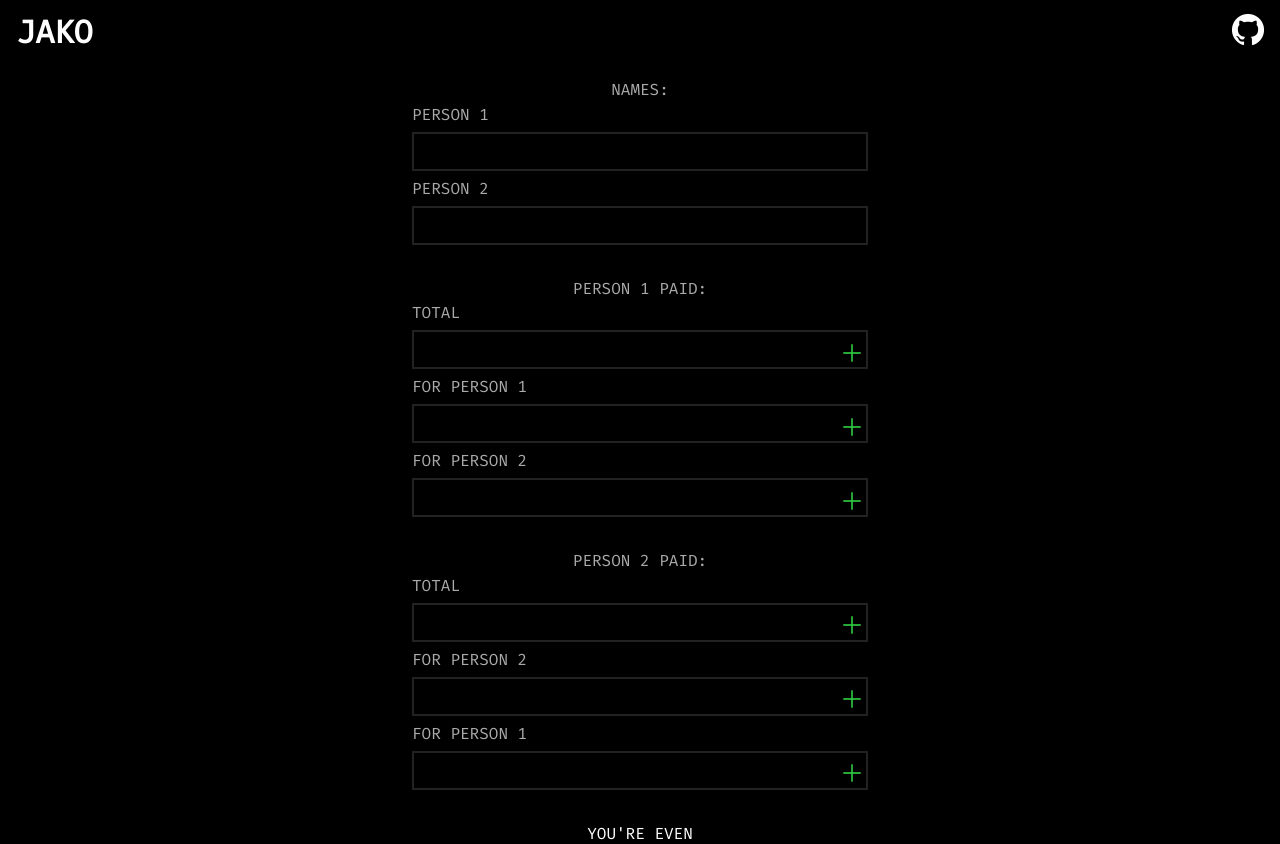
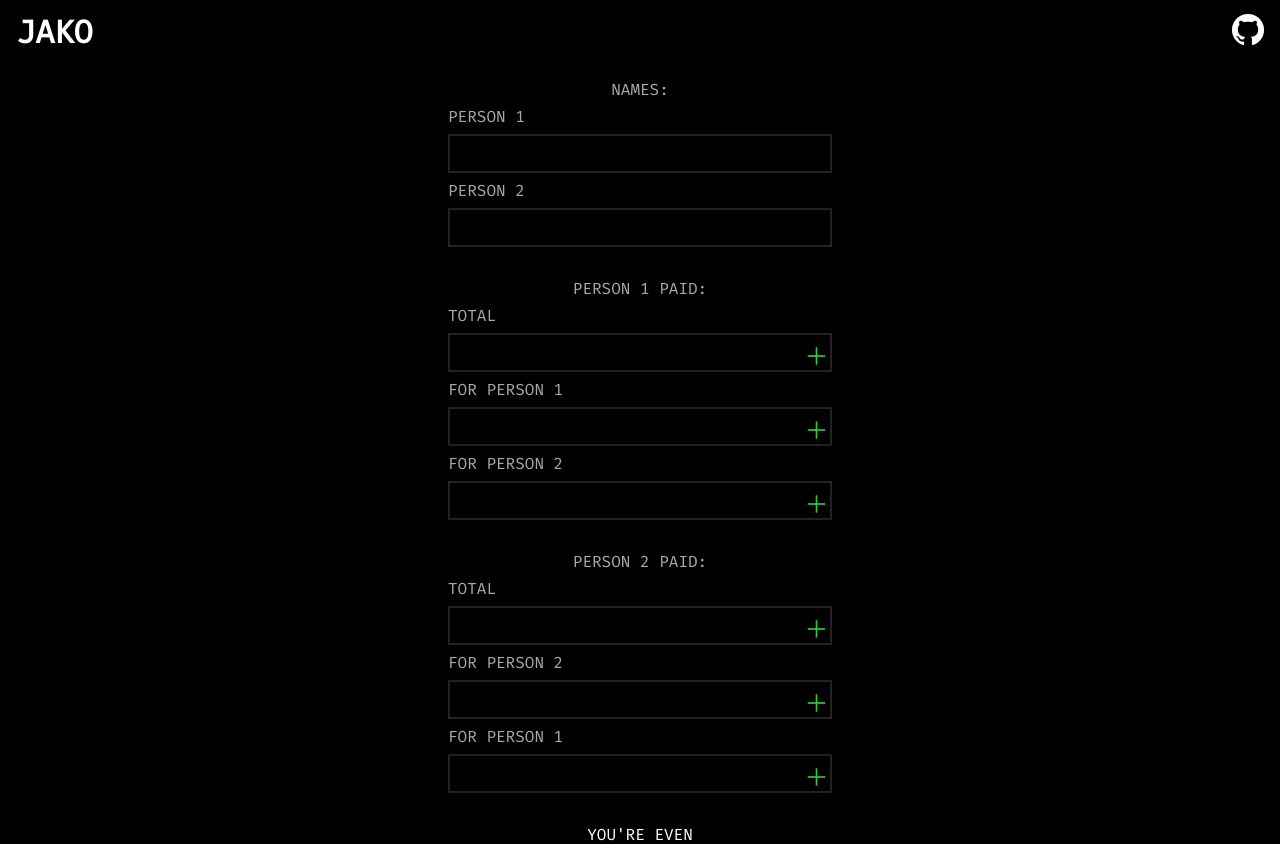
Before and after one commit to 0LL1/jako, a Svelte app: page / in a window 1280 px wide. Built offline with nearby package versions, Linux system fonts and the light colour scheme.

Commit message:
polishing

```diff
--- a/src/App.svelte
+++ b/src/App.svelte
@@ -1,5 +1,5 @@
 <script>
-  import { slide } from "svelte/transition";
+  import { fade, slide } from "svelte/transition";
   import { reduced, calculateDifference } from "./utils";
   import Number from "./Number.svelte";
   import Name from "./Name.svelte";
@@ -70,7 +70,7 @@
 
   main {
     margin: 2rem auto;
-    max-width: 30rem;
+    max-width: 25rem;
   }
 
   form {
@@ -80,6 +80,7 @@
 
   fieldset {
     margin: 1rem 0;
+    padding: 0.5rem;
     text-align: left;
     border: none;
   }
@@ -101,7 +102,7 @@
   }
 </style>
 
-<header>
+<header transition:fade={{ duration: 1000 }}>
   <h1>jako</h1>
   <a
     href="https://github.com/0LL1/jako"
@@ -111,7 +112,7 @@
   </a>
 </header>
 
-<main>
+<main transition:fade={{ duration: 1000 }}>
   <form>
     <fieldset>
       <legend>names:</legend>
@@ -124,7 +125,7 @@
       <Number label="total" bind:arr={oneTotal} bind:warning={oneWarning} />
 
       {#if oneWarning}
-        <p transition:slide class="warning">{oneWarning}</p>
+        <p transition:slide={{ duration: 200 }} class="warning">{oneWarning}</p>
       {/if}
 
       <Number label={`for ${oneName}`} bind:arr={oneToOne} warning="" />
@@ -136,7 +137,7 @@
       <Number label="total" bind:arr={twoTotal} bind:warning={twoWarning} />
 
       {#if twoWarning}
-        <p transition:slide class="warning">{twoWarning}</p>
+        <p transition:slide={{ duration: 200 }} class="warning">{twoWarning}</p>
       {/if}
 
       <Number label={`for ${twoName}`} bind:arr={twoToTwo} warning="" />
--- a/src/Number.svelte
+++ b/src/Number.svelte
@@ -84,7 +84,7 @@
 <label bind:this={container}>
   {label}
   {#each arr as value, i (i)}
-    <div transition:slide class:warning>
+    <div transition:slide={{ duration: 200 }} class:warning>
       <button
         class="remove"
         type="button"
--- a/src/main.js
+++ b/src/main.js
@@ -2,6 +2,7 @@ import App from "./App.svelte";
 
 const app = new App({
   target: document.body,
+  intro: true,
 });
 
 export default app;
```
